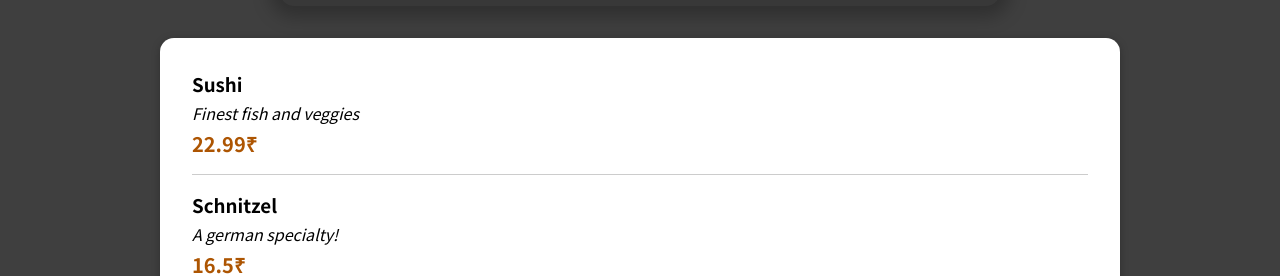
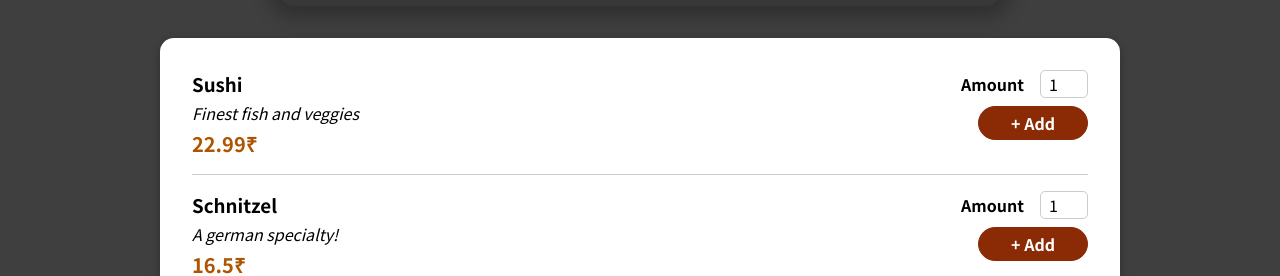
Before and after one commit to Mayukh360/Restaurant-App-Using-React, a React (Create React App) app: page / in a window 1280 px wide. Shown: the part 541-817 px from the top of the page. Built offline with nearby package versions, Linux system fonts and the light colour scheme.

Commit message:
Adding Form inside available meal list

```diff
--- a/src/Component/Meals/AvailableMeals.js
+++ b/src/Component/Meals/AvailableMeals.js
@@ -31,7 +31,7 @@
 
 export default function AvailableMeals() {
   const mealsList = DUMMY_MEALS.map((item) => (
-    <MealItem key={item.id} title={item.name} description={item.description} price={item.price} />
+    <MealItem key={item.id} title={item.name} description={item.description} price={item.price}></MealItem>
   ));
   return (
     <section className={classes.meals}>
--- a/src/Component/Meals/MealItem/MealItem.js
+++ b/src/Component/Meals/MealItem/MealItem.js
@@ -1,18 +1,19 @@
-import React from 'react';
-import classes from './MealItem.module.css'
+import React from "react";
+import classes from "./MealItem.module.css";
+import MealItemForm from "./MealItemForm";
 
 export default function MealItem(props) {
-    const price=` ${props.price}₹`
+  const price = ` ${props.price}₹`;
   return (
-    <li  className={classes.meal}>
-    <div>
+    <li className={classes.meal}>
+      <div>
         <h3>{props.title}</h3>
         <div className={classes.description}>{props.description}</div>
         <div className={classes.price}>{price}</div>
-    </div>
-    <div>
-
-    </div>
+      </div>
+      <div>
+        <MealItemForm />
+      </div>
     </li>
-  )
+  );
 }
--- a/src/Component/Meals/MealItem/MealItemForm.js
+++ b/src/Component/Meals/MealItem/MealItemForm.js
@@ -0,0 +1,19 @@
+import React from "react";
+import classes from './MealItemForm.module.css'
+import Input from "../../UI/Input";
+
+export default function MealItemForm() {
+  return (
+    <form className={classes.form}>
+      <Input label='Amount' input={{
+        id: 'amount',
+        type :'number',
+        min : '1 ',
+        max : '8' ,
+        step : '1',
+        defaultValue : '1'
+      }} />
+      <button>+ Add</button>
+    </form>
+  );
+}
--- /dev/null
+++ b/src/Component/Meals/MealItem/MealItemForm.module.css
@@ -0,0 +1,20 @@
+.form {
+    text-align: right;
+  }
+
+  .form button {
+    font: inherit;
+    cursor: pointer;
+    background-color: #8a2b06;
+    border: 1px solid #8a2b06;
+    color: white;
+    padding: 0.25rem 2rem;
+    border-radius: 20px;
+    font-weight: bold;
+  }
+
+  .form button:hover,
+  .form button:active {
+    background-color: #641e03;
+    border-color: #641e03;
+  }
--- /dev/null
+++ b/src/Component/UI/Input.js
@@ -0,0 +1,11 @@
+import React from 'react';
+import classes from './Input.module.css'
+
+export default function Input(props) {
+  return (
+    <div className={classes.input}>
+        <label htmlFor={props.input.id}>{props.label}</label>
+        <input {...props.input}/>
+    </div>
+  )
+}
--- /dev/null
+++ b/src/Component/UI/Input.module.css
@@ -0,0 +1,18 @@
+.input {
+    display: flex;
+    align-items: center;
+    margin-bottom: 0.5rem;
+  }
+
+  .input label {
+    font-weight: bold;
+    margin-right: 1rem;
+  }
+
+  .input input {
+    width: 3rem;
+    border-radius: 5px;
+    border: 1px solid #ccc;
+    font: inherit;
+    padding-left: 0.5rem;
+  }
```
